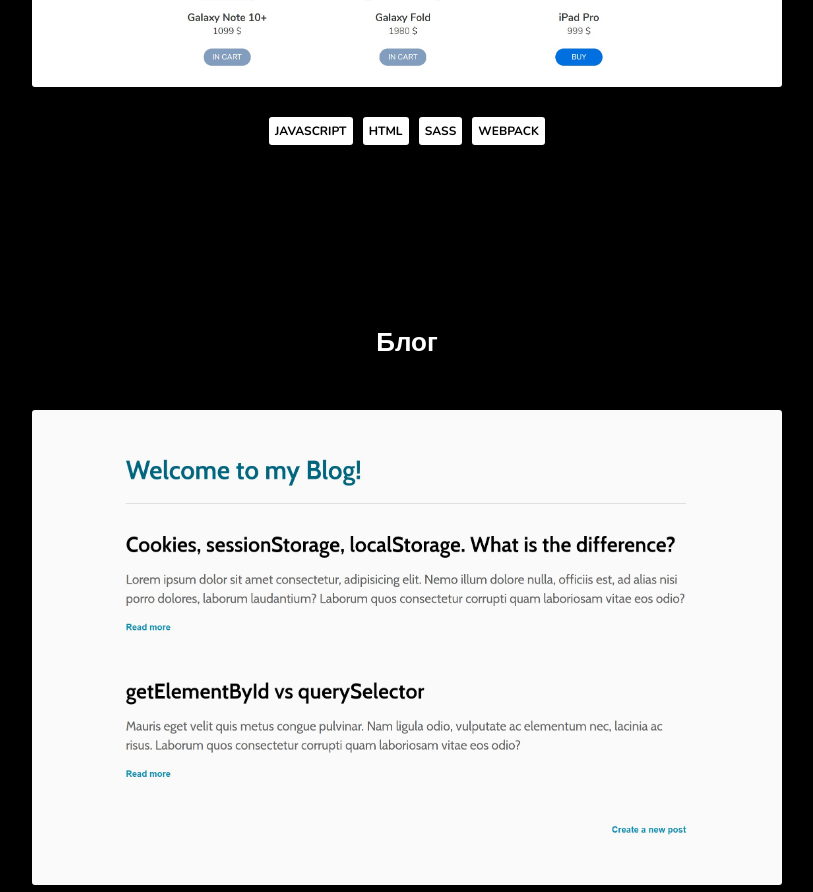
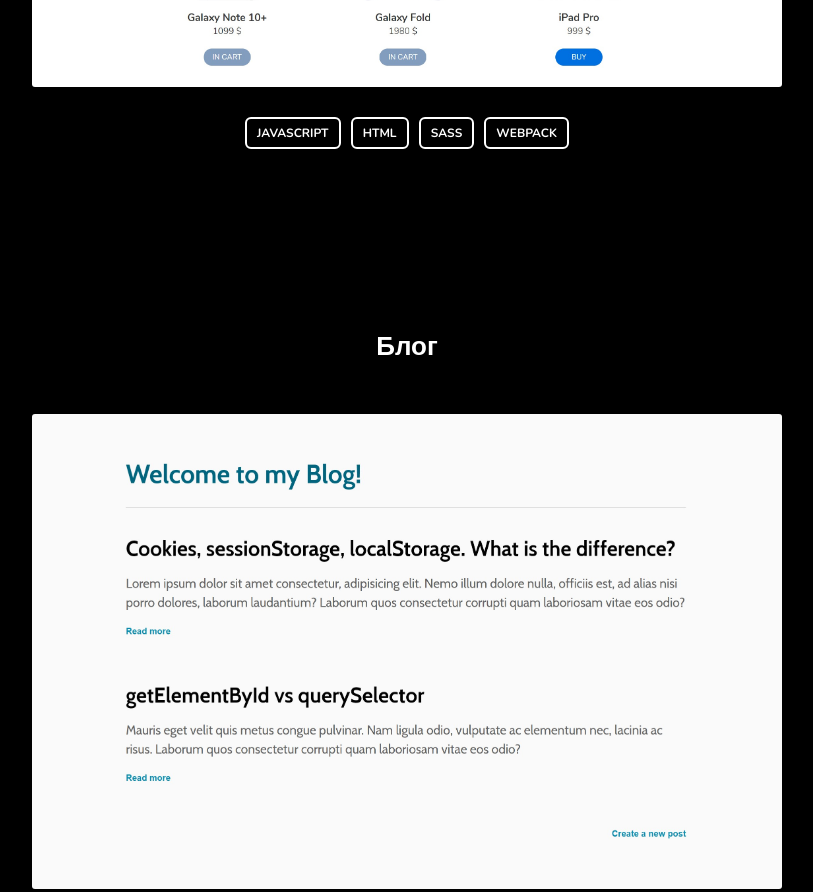
Before and after one commit to Matthewse/portfolio, a website built with webpack: page src/index.html in a window 1280 px wide. Shown: the part 1601-2493 px from the top of the page, without its empty margins (233-1046 px from the left). Built offline with nearby package versions, Linux system fonts and the light colour scheme; files whose address does not match are found by name.

Commit message:
Edit technologies block

```diff
--- a/src/assets/scss/blocks/_technologies.scss
+++ b/src/assets/scss/blocks/_technologies.scss
@@ -4,12 +4,13 @@
 
 .technologies__item {
    display: inline-block;
-   padding: 6px;
+   padding: 6px 10px;
    margin: 0 3px;
-   border-radius: 3px;
+   border: 2px solid #ffffff;
+   border-radius: 6px;
    text-transform: uppercase;
    font-size: 12px;
    font-weight: 700;
-   background-color: #ffffff;
-   color: #000000;
+   background-color: #000000;
+   color: #ffffff;
 }
--- a/src/index.html
+++ b/src/index.html
@@ -52,7 +52,7 @@
                   <div class="works__image-wrapper works__image-wrapper--mobile-shop">
                      <img class="works__image" src="assets/img/shop.jpg" width="750" height="490" alt="e-commerce">
                      <ul class="works__caption">
-                        <li class="works__link"><a href="">Смотреть</a></li>
+                        <li class="works__link"><a href="https://matthewse.github.io/mobileShop/" target="_blank">Смотреть</a></li>
                         <li><a href="https://github.com/Matthewse/mobileShop" target="_blank">Код на Github</a></li>
                      </ul>
                   </div>
@@ -72,7 +72,7 @@
                   <div class="works__image-wrapper works__image-wrapper--blog">
                      <img class="works__image" src="assets/img/blog.jpg" width="750" height="475" alt="blog">
                      <ul class="works__caption">
-                        <li class="works__link"><a href="">Смотреть</a></li>
+                        <li class="works__link"><a href="https://matthewse.github.io/blog/" target="_blank">Смотреть</a></li>
                         <li><a href="https://github.com/Matthewse/blog" target="_blank">Код на Github</a></li>
                      </ul>
                   </div>
@@ -91,7 +91,7 @@
                   <div class="works__image-wrapper works__image-wrapper--krunch">
                      <img class="works__image" src="assets/img/krunch.jpg" width="750" height="475" alt="krunch">
                      <ul class="works__caption">
-                        <li class="works__link"><a href="">Смотреть</a></li>
+                        <li class="works__link"><a href="https://matthewse.github.io/krunch/" target="_blank">Смотреть</a></li>
                         <li><a href="https://github.com/Matthewse/krunch" target="_blank">Код на Github</a></li>
                      </ul>
                   </div>
```
